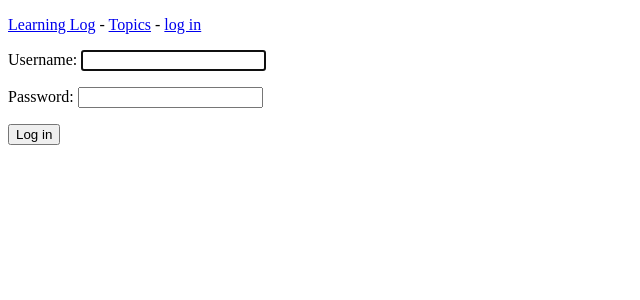
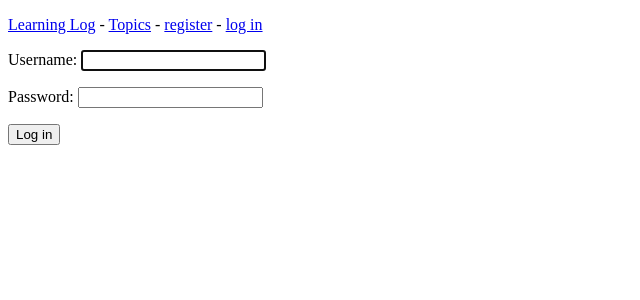
Before and after one commit to east4ming/learning_log, a Django app: page /users/login/?next=/edit_entry/1/ in a window 1280 px wide. Shown: the top 300 px of the page, without its empty margins (0-640 px from the left). Run offline with Django 3.2, Linux system fonts and the light colour scheme.

Commit message:
add register link

```diff
--- a/templates/base.html
+++ b/templates/base.html
@@ -9,6 +9,7 @@
         Hello, {{ user.username }}.
         <a href="{% url 'users:logout' %}">log out</a>
     {% else %}
+        <a href="{% url 'users:register' %}">register</a> -
         <a href="{% url 'users:login' %}">log in</a>
     {% endif %}
 </p>
```
